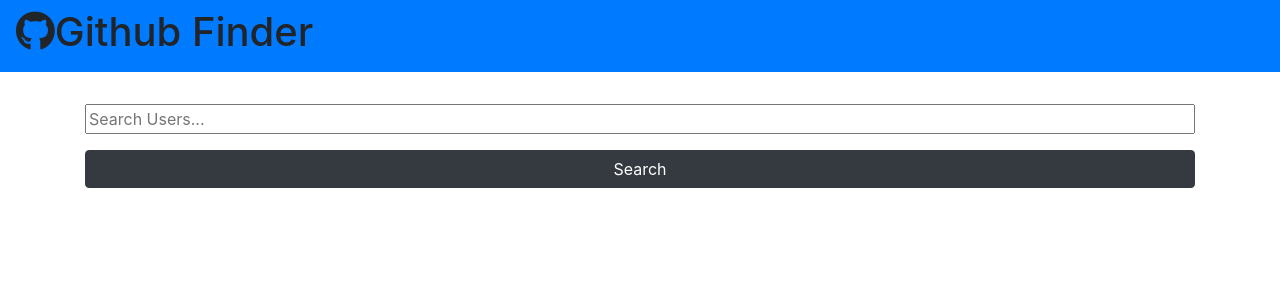
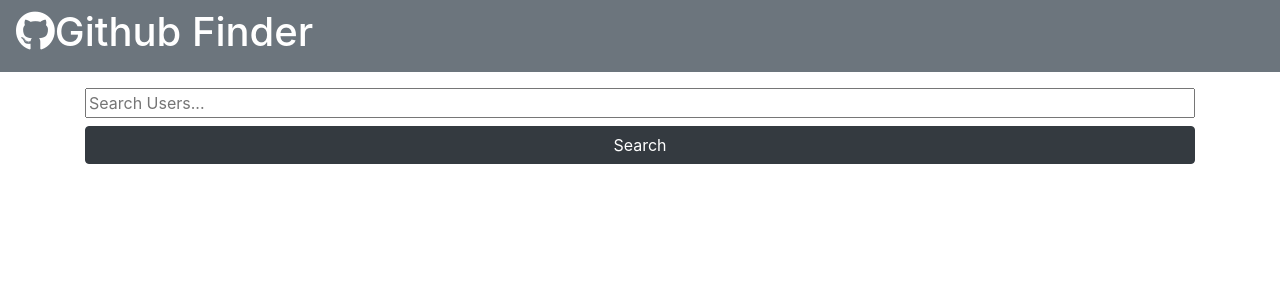
Before and after one commit to bsb7/github_finder-react-app-, a React (Create React App) app: page / in a window 1280 px wide. Shown: the top 300 px of the page. Built offline with nearby package versions, Linux system fonts and the light colour scheme.

Commit message:
added alert for no item in the search item

```diff
--- a/package.json
+++ b/package.json
@@ -4,6 +4,7 @@
   "private": true,
   "dependencies": {
     "axios": "^0.19.0",
+    "prop-types": "^15.7.2",
     "react": "^16.9.0",
     "react-dom": "^16.9.0",
     "react-scripts": "3.1.0"
--- a/src/components/layout/Navbar.js
+++ b/src/components/layout/Navbar.js
@@ -7,7 +7,7 @@ import PropTypes from 'prop-types'
 const Navbar = ({icon, title}) => {
 
     return (
-        <nav className='navbar bg-primary'>
+        <nav className='navbar bg-secondary text-white'>
             <h1>
                 <i className={icon}/>
                 {title}
--- a/src/components/users/Search.js
+++ b/src/components/users/Search.js
@@ -11,6 +11,7 @@ class Search extends Component {
         searchUsers: PropTypes.func.isRequired,
         clearUsers: PropTypes.func.isRequired,
         showClear: PropTypes.bool.isRequired,
+        setAlert: PropTypes.func.isRequired,
     }
 
     onChange = e =>{
@@ -19,9 +20,14 @@ class Search extends Component {
 
     onSubmit = e =>{
         e.preventDefault();
-        // console.log(this.state.text);
-        this.props.searchUsers(this.state.text);
-        this.setState({text:''});
+        if(this.state.text === ''){
+            //-- method setAlert - takes in 2 parameter. 1. Text 2. type - danger,light
+            this.props.setAlert('Please enter something', 'light');
+        } else {
+            // console.log(this.state.text);
+            this.props.searchUsers(this.state.text);
+            this.setState({text:''});
+        }
     }
 
     render() {
@@ -30,8 +36,8 @@ class Search extends Component {
 
         return (
             <div>
-                <form className='form' onSubmit={this.onSubmit} style={{margin:'1rem auto'}}>
-                    <input type='text' name='text' placeholder='Search Users...' onChange={this.onChange} style={{width:'100%',margin:'1rem auto'}}/>
+                <form className='form' onSubmit={this.onSubmit} style={{margin:'0.5rem auto'}}>
+                    <input type='text' name='text' placeholder='Search Users...' onChange={this.onChange} style={{width:'100%',margin:'0.5rem auto'}}/>
                     <input type='submit' value='Search' className='btn btn-dark btn-block' />
                 </form>
                 {showClear && (
```
Also changed, not shown: src/components/layout/Alert.js (added, +13 -0 lines), 1 other file (tests, documents, lock files or other folders).
